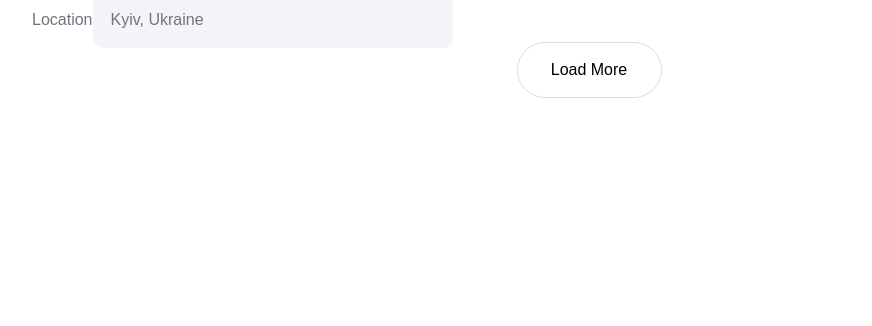
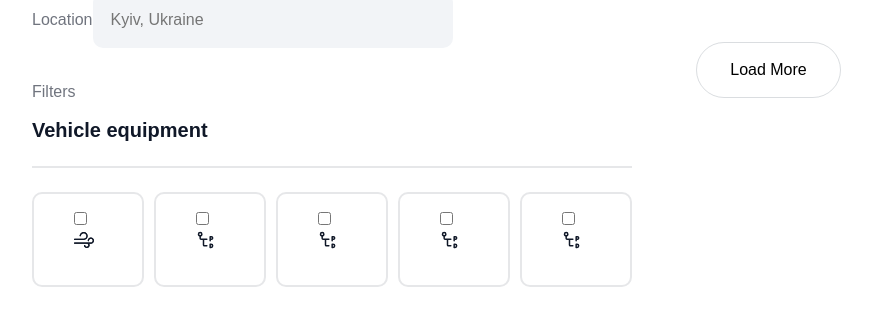
Before and after one commit to serg444s/Advert-Camper, a React (Vite) app: page /catalog in a window 1280 px wide. Shown: the part 120-446 px from the top of the page, without its empty margins (28-900 px from the left). Built offline with nearby package versions, Linux system fonts and the light colour scheme; no server answers.

Commit message:
VehicleFilters

```diff
--- a/src/components/FilterBar/FilterBar.jsx
+++ b/src/components/FilterBar/FilterBar.jsx
@@ -1,8 +1,10 @@
 import LocationFilter from "../LocationFilter/LocationFilter";
+import VehicleFilters from "../VehicleFilters/VehicleFilters";
 
 const FilterBar = () => {
     return <div>
         <LocationFilter/>
+        <VehicleFilters/>
             </div>
 }
 export default FilterBar;
--- /dev/null
+++ b/src/components/VehicleFilters/VehicleFilters.jsx
@@ -0,0 +1,92 @@
+import { useState } from "react";
+import css from "./VehicleFilters.module.css"
+import IconSvg from "../IconSvg/IconSvg";
+
+const VehicleFilters = () => {
+
+    const [checked, setChecked] = useState({
+        airConditioner: false,
+        automatic: false,
+        kitchen: false,
+        TV: false,
+        shower: false
+    });
+
+    const handleCheckboxChange = (event) => {
+        const { name, checked } = event.target;
+        setChecked(prevState => ({
+            ...prevState,
+            [name]: checked
+        }));
+    };
+
+    return <div className={css.container}>
+    <h2 className={css.title}>Filters</h2>
+    <h3 className={css.name}>Vehicle equipment</h3>
+    <div className={css.line}></div>
+    <form className={css.form}>
+    <label className={css.label}>
+        <input
+            type="checkbox"
+            name="airConditioner"
+            checked={checked.airConditioner}
+            onChange={handleCheckboxChange}
+            // style={{ display: 'none' }}
+        />
+
+        <IconSvg iconName={"acmask"} width={32} height={32}/>
+
+    </label>
+
+    <label className={css.label}>
+        <input
+            type="checkbox"
+            name="automatic"
+            checked={checked.automatic}
+            onChange={handleCheckboxChange}
+            // style={{ display: 'none' }}
+        />
+                <IconSvg iconName={"automatic"} width={32} height={32}/>
+
+    </label>
+
+    <label className={css.label}>
+        <input
+            type="checkbox"
+            name="kitchen"
+            checked={checked.kitchen}
+            onChange={handleCheckboxChange}
+            // style={{ display: 'none' }}
+        />
+        <IconSvg iconName={"automatic"} width={32} height={32}/>
+    </label>
+
+    <label className={css.label}>
+        <input
+            type="checkbox"
+            name="TV"
+            checked={checked.TV}
+            onChange={handleCheckboxChange}
+            // style={{ display: 'none' }}
+        />
+        <IconSvg iconName={"automatic"}/>
+    </label>
+
+    <label className={css.label}>
+        <input
+            type="checkbox"
+            name="shower"
+            checked={checked.shower}
+            onChange={handleCheckboxChange}
+            // style={{ display: 'none' }}
+        />
+        <IconSvg iconName={"automatic"}/>
+    </label>
+</form>
+
+    </div>
+
+
+
+}
+export default VehicleFilters;
--- /dev/null
+++ b/src/components/VehicleFilters/VehicleFilters.module.css
@@ -0,0 +1,46 @@
+@import url('/src/utils//variables.css');
+
+.container {
+    margin-top: 32px;
+}
+
+.form {
+    display: flex;
+    flex-wrap: wrap;
+    gap: 10px;
+}
+
+.label {
+    border: 2px solid;
+    border-color: rgba(16, 24, 40, 0.1);
+border-radius: 10px;
+padding: 17px 40px;
+width: 112px;
+height: 95px;
+}
+
+.title {
+    font-weight: 500;
+font-size: 16px;
+line-height: 1.5;
+color: rgba(16, 24, 40, 0.6);
+margin-bottom: 8px;
+}
+
+.name {
+    font-weight: 600;
+font-size: 20px;
+line-height: 1.2;
+margin-top: 14px;
+}
+
+.line {
+    max-width: 100%;
+    height: 2px;
+      background-color: rgba(16, 24, 40, 0.1);
+      margin: 24px auto;
+    }
+
+    label:has(input[type="checkbox"]:checked) {
+        border-color: var(--hover-red);
+    }
```
